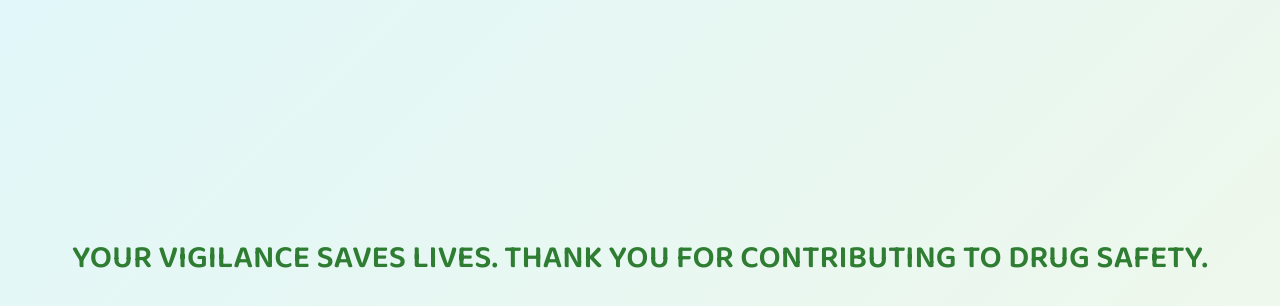
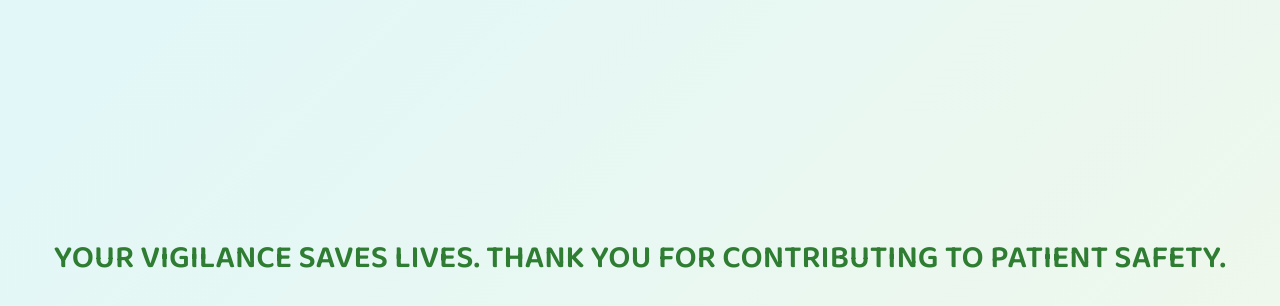
Before and after one commit to chiragkp74/ADR.com, a plain HTML site: page thankyou.html in a window 1280 px wide. Shown: the part 142-448 px from the top of the page. Drawn offline with Linux system fonts and the light colour scheme.

Commit message:
Update thankyou.html

```diff
--- a/thankyou.html
+++ b/thankyou.html
@@ -5,8 +5,8 @@
   <title>Thank You</title>
   <meta name="viewport" content="width=device-width, initial-scale=1.0">
 
-  <!-- Redirect after 7 seconds -->
-  <meta http-equiv="refresh" content="7;url=https://www.ipc.gov.in/PvPI/adr.html">
+  <!-- Redirect after 5 seconds -->
+  <meta http-equiv="refresh" content="5;url=https://www.ipc.gov.in/PvPI/adr.html">
 
   <!-- Google Font -->
   <link href="https://fonts.googleapis.com/css2?family=Baloo+2:wght@600&display=swap" rel="stylesheet">
@@ -42,7 +42,7 @@
 <body>
 
   <h1>YOUR VIGILANCE SAVES LIVES.
-      THANK YOU FOR CONTRIBUTING TO DRUG SAFETY.</h1>
+      THANK YOU FOR CONTRIBUTING TO PATIENT SAFETY.</h1>
 
 </body>
 </html>
```
